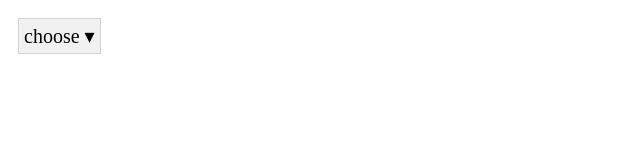
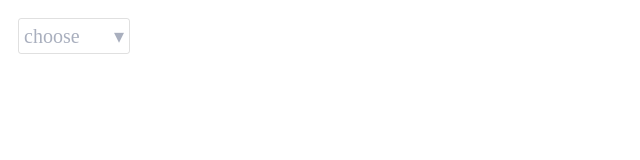
Before and after one commit to antonromashko/vueStudy, a Vue app: page / in a window 1280 px wide. Shown: the top 160 px of the page, without its empty margins (0-640 px from the left). Built offline with nearby package versions, Linux system fonts and the light colour scheme.

Commit message:
hw3: task1 complete

```diff
--- a/src/App.vue
+++ b/src/App.vue
@@ -1,6 +1,6 @@
 <template>
   <div id="app">
-      <CustomSelect  :options-list="optionsList"/>
+      <CustomSelect  :options-list="optionsList" :selected-option.sync="selected"/>
   </div>
 </template>
 
@@ -18,12 +18,17 @@ export default {
         { label: 'select 1', id: '1' },
         { label: 'select 2', id: '2' },
         { label: 'select 3', id: '3' }
-      ]
+      ],
+      selected: null
     }
   }
 }
 </script>
 
 <style lang="scss" scoped>
-
+  #app {
+    width: 100%;
+    height: 100%;
+    position: absolute;
+  }
 </style>
--- a/src/components/CustomSelect.vue
+++ b/src/components/CustomSelect.vue
@@ -1,9 +1,17 @@
 <template>
   <div class="custom-select">
-    <div class="option default-option" @click="openSelect">{{ defaultOption }} <span>&#9662;</span></div>
+    <div
+        class="option default-option"
+        :style="styleAdapter"
+        @click="openSelect">
+      {{ selected }}
+      <span v-if="selectedOption" @click.stop="reset" class="reset">&#10005;</span>
+      <span v-else>&#9662;</span>
+    </div>
     <template v-if="opened">
       <div v-for="(option, idx) of optionsList" :key="idx" class="option" @click="selectOption(option)">
-      {{ option.label }}
+        <span v-if="selectedOption === option.label">&#10003;</span>
+        {{ option.label }}
       </div>
     </template>
   </div>
@@ -18,8 +26,12 @@ export default {
       type: Array
     },
     defaultOption: {
-      type: Text,
+      type: String,
       default: 'choose'
+    },
+    selectedOption: {
+      type: null,
+      required: true
     }
   },
   data() {
@@ -27,14 +39,32 @@ export default {
       opened: false
     }
   },
+  computed: {
+    selected() {
+      return this.selectedOption ? this.selectedOption : this.defaultOption
+    },
+    styleAdapter() {
+      if (this.selectedOption) {
+        return {
+          color: 'black'
+        }
+      } else {
+        return {
+          color: '#a9afbe'
+        }
+      }
+    }
+  },
   methods: {
     openSelect() {
       this.opened = !this.opened
     },
     selectOption(option) {
-      this.defaultOption = option.label
       this.opened = false
-      //
+      this.$emit('update:selectedOption', option.label ? option.label : null)
+    },
+    reset() {
+      this.$emit('update:selectedOption', null)
     }
   }
 }
@@ -48,22 +78,43 @@ export default {
     padding: 10px;
     font-size: 20px;
     font-weight: 500;
+    cursor: pointer;
     .option {
       padding: 5px;
       position: relative;
       border-width: 0 1px 1px 1px;
       border-style: solid;
       border-color: rgba(3, 3, 3, 0.12);
+      border-radius: 3px;
+      overflow: hidden;
+      text-overflow: ellipsis;
+      white-space: nowrap;
+      display: flex;
+      flex-direction: row;
+      align-items: center;
+      justify-content: space-evenly;
+      max-width: 150px;
+      min-width: 70px;
+      width: 100px;
     }
     .default-option {
       border-width: 1px;
-      background: #f1f1f1;
+      justify-content: space-between;
     }
     .option:hover {
-      background: #f1f1f1;
+      border-color: #888888;
+      border-width: 1px 1px 1px 1px;
     }
-    .default-option:hover {
-      background: #e0e0e0;
+    .reset {
+      font-size: 10px;
+      border-radius: 50%;
+      display: flex;
+      align-items: center;
+      justify-content: center;
+      padding: 0 3px;
+    }
+    .reset:hover {
+      background-color: #cdcdcd;
     }
   }
 </style>
```
